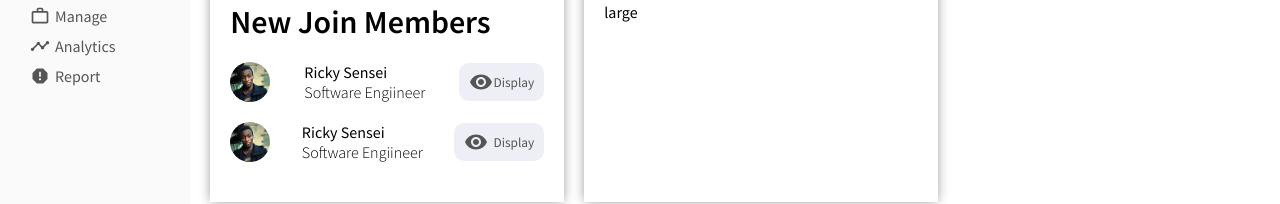
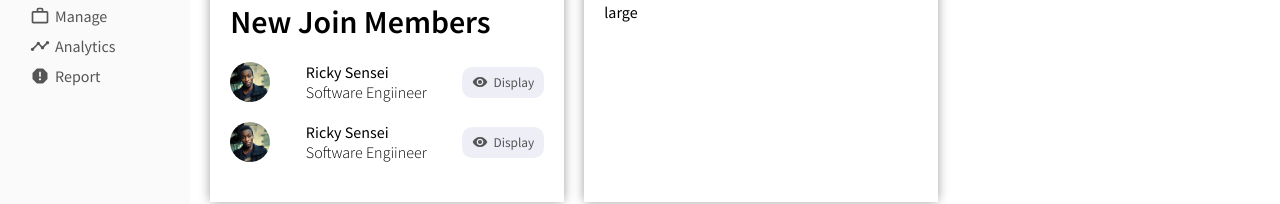
Before and after one commit to R1CKYS3NS31/sensei_admin_app, a React (Create React App) app: page / in a window 1280 px wide. Shown: the part 536-740 px from the top of the page. Built offline with nearby package versions, Linux system fonts and the light colour scheme.

Commit message:
widget small commit

```diff
--- a/src/components/views/widgetSm/WidgetSM.jsx
+++ b/src/components/views/widgetSm/WidgetSM.jsx
@@ -13,7 +13,7 @@ export default function WidgetSM() {
             <div className="widgetSmUserTitle">Software Engiineer</div>
           </div>
           <button className="widgetSmButton">
-              <Visibility/>
+              <Visibility className="widgetSmIcon"/>
               Display
           </button>
         </li>
--- a/src/components/views/widgetSm/widgetSm.css
+++ b/src/components/views/widgetSm/widgetSm.css
@@ -48,6 +48,6 @@
     cursor: pointer;
 }
 .widgetSmIcon{
-    font-size: 16px;
+    font-size: 16px !important;
     margin-right: 5px;
 }
```
